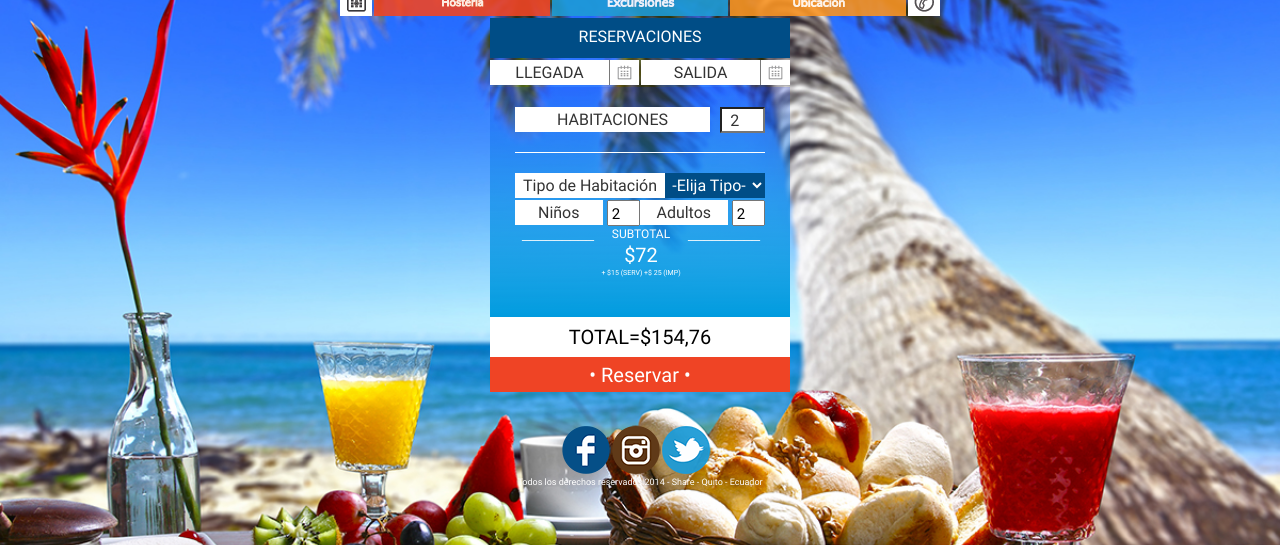
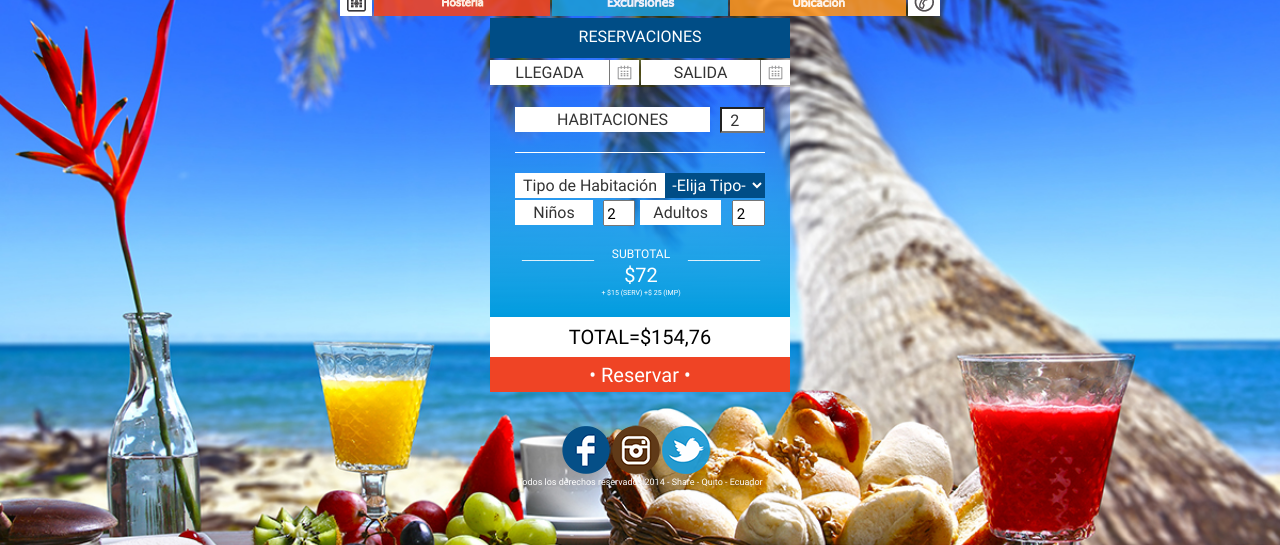
Before and after one commit to frankpaul142/edenblue, a PHP site: page /reservaciones.html in a window 1280 px wide. Shown: the part 150-695 px from the top of the page. Run offline with PHP 8.4, Linux system fonts and the light colour scheme.

Commit message:
cambios CSS reservaciones

```diff
--- a/_css/style.css
+++ b/_css/style.css
@@ -869,12 +869,12 @@
 	height:25px;
 	margin-top:2px;}
 .reserv-tipohab-bot-ninos {
-	width:50%;
+	width:48%;
 	height:25px;
 	float:left;
 	}
 .reserv-tipohab-bot-ninos-txt {
-	width:70%;
+	width:65%;
 	height:25px;
 	float:left;
 	background-color:#fff;
@@ -899,7 +899,7 @@
 	float:right;
 	}
 .reserv-tipohab-bot-adult-txt {
-	width:70%;
+	width:65%;
 	height:25px;
 	float:left;
 	background-color:#fff;
@@ -920,7 +920,8 @@
 	}
 .subtot {
 	width:250px;
-	height:60px;}
+	height:60px;
+	margin-top: 20px;}
 .subtot-cont{
 	width:80px;
 	height:60px;
```
